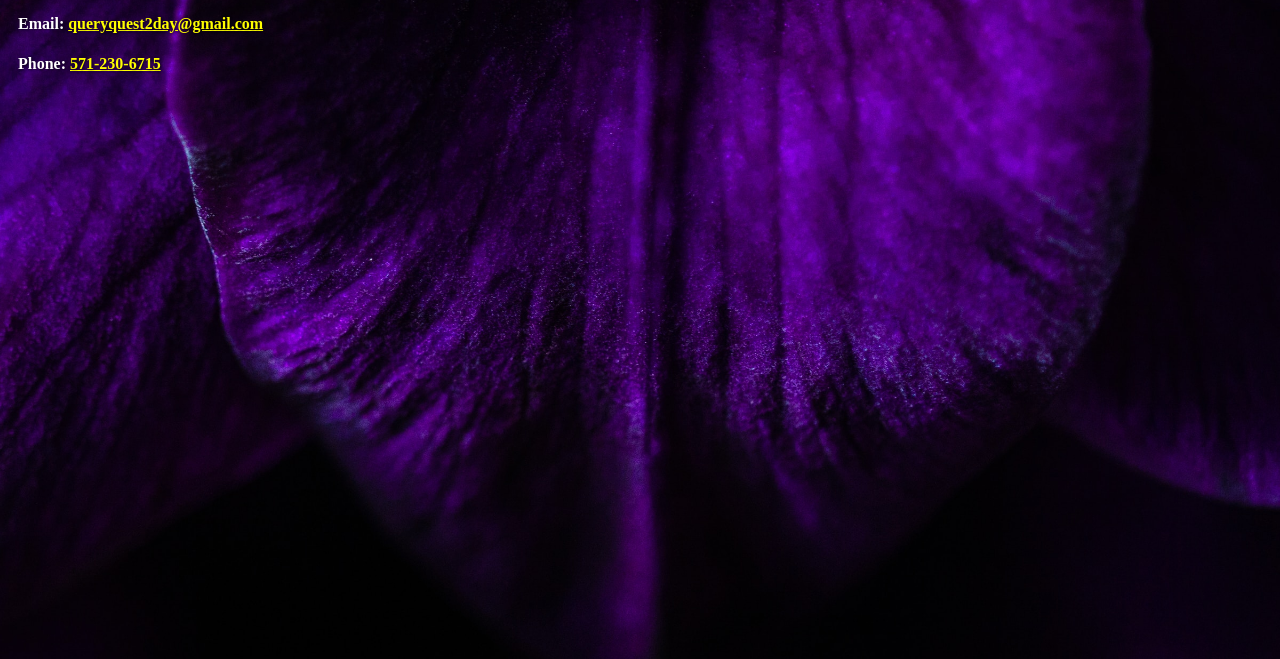
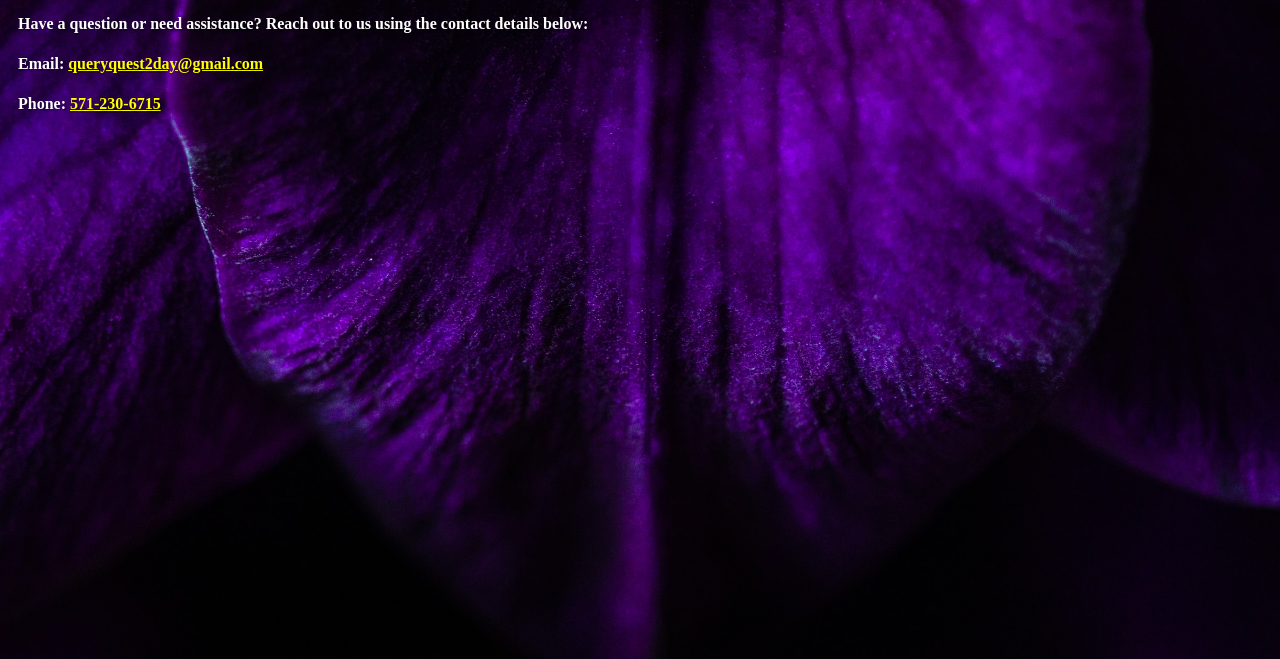
Before and after one commit to queryquestschool/s, a plain HTML site: page contact.html in a window 1280 px wide. Shown: the part 141-800 px from the top of the page. Drawn offline with Linux system fonts and the light colour scheme.

Commit message:
Update contact.html

```diff
--- a/contact.html
+++ b/contact.html
@@ -18,6 +18,7 @@
   </header>
   <main>
     <h1>Contact</h1>
+    <p>Have a question or need assistance? Reach out to us using the contact details below:</p>
     <p>Email: <a class="contact-link" href="mailto:queryquest2day@gmail.com">queryquest2day@gmail.com</a></p>
     <p>Phone: <a class="contact-link" href="tel:571-230-6715">571-230-6715</a></p>
   </main>
```
